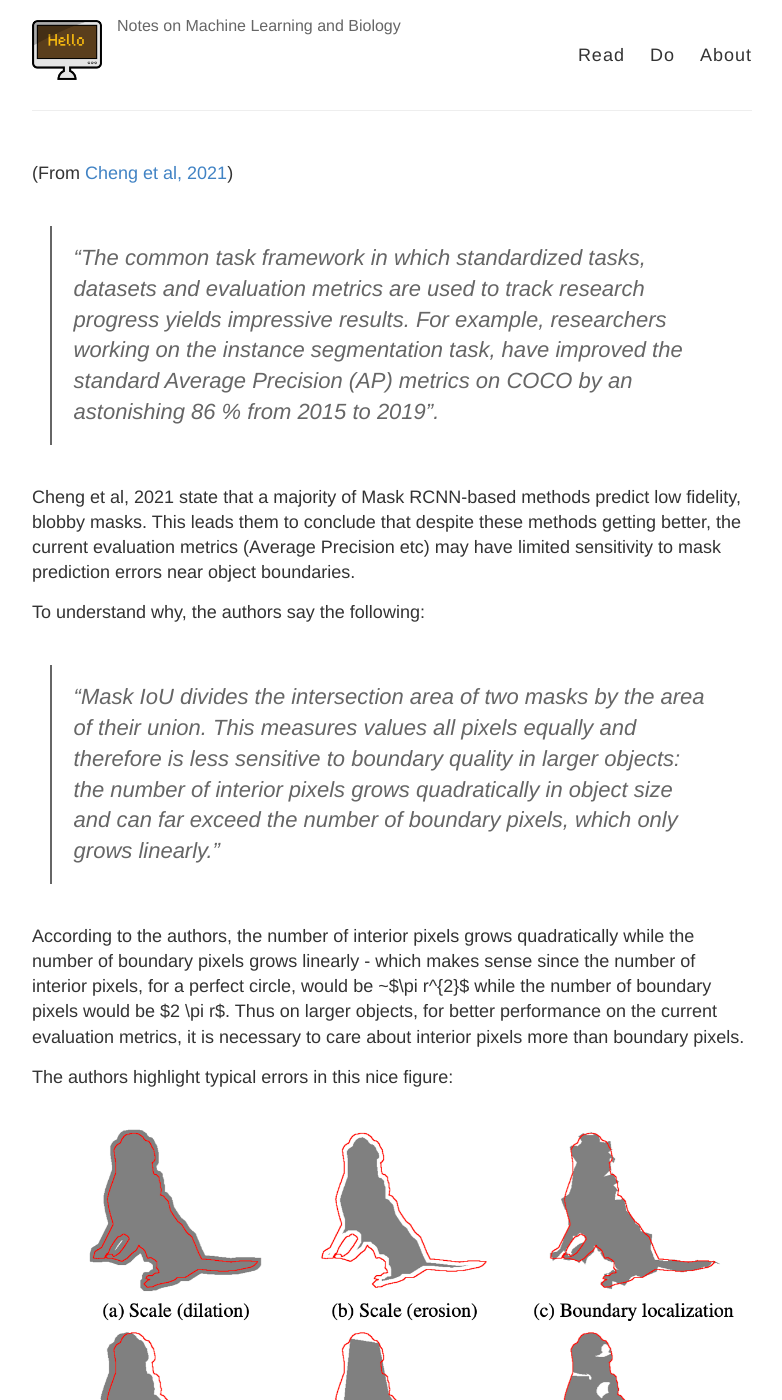
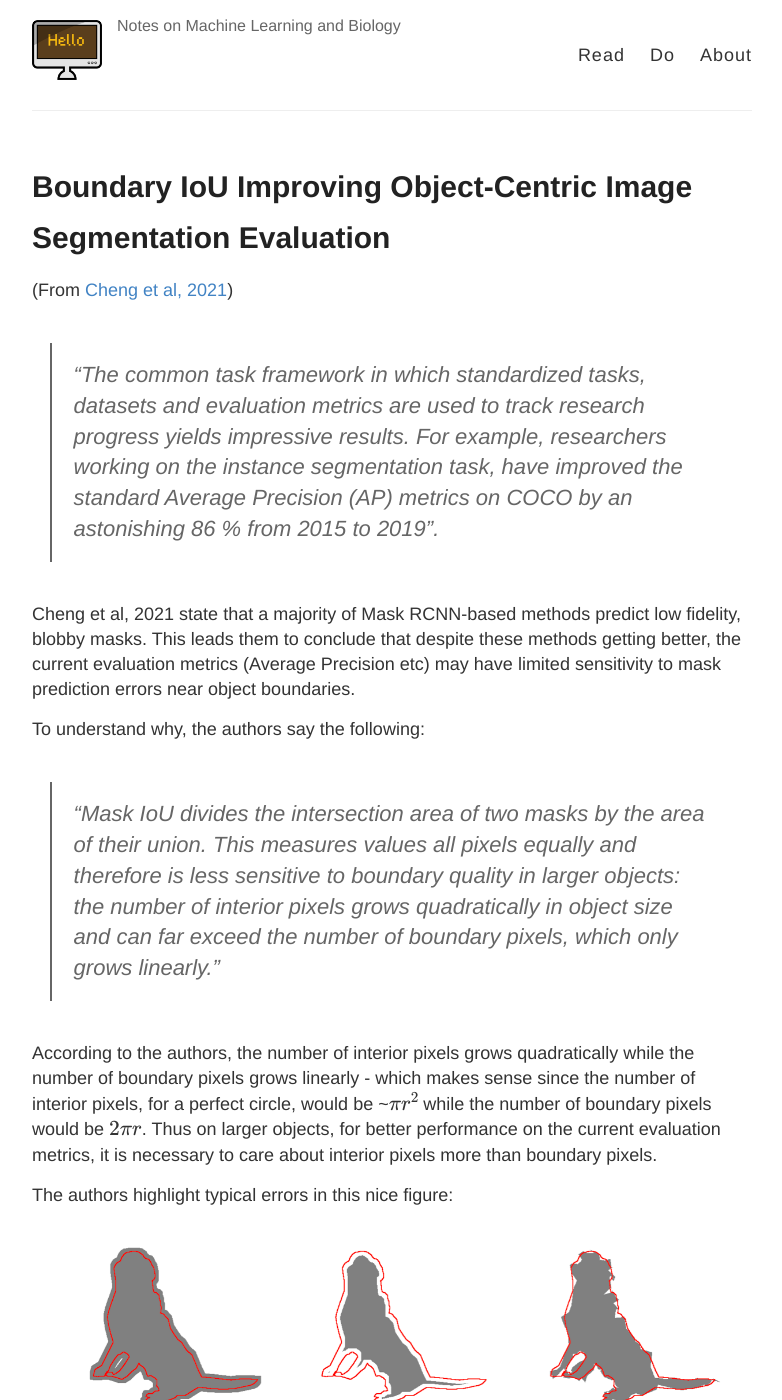
Before and after one commit to lmanan/lmanan.github.io, a Jekyll site: the page built from _posts/2021-05-01-Boundary-IoU-Improving-Object-Centric-Image-Segmentation-Evaluation.md, in a window 1280 px wide and 1400 px high. Shown: the whole window, without its empty margins (248-1030 px from the left). Built offline with Jekyll 4.4.1, drawn with Linux system fonts in a browser that asks for light colours; our own code applies the rules of GitHub Pages for plain Markdown files; formulas are drawn with MathJax 3; a script that is not in the unit is left out.

Commit message:
update title

```diff
--- a/_posts/2021-05-01-Boundary-IoU-Improving-Object-Centric-Image-Segmentation-Evaluation.md
+++ b/_posts/2021-05-01-Boundary-IoU-Improving-Object-Centric-Image-Segmentation-Evaluation.md
@@ -1,6 +1,6 @@
 ---
 layout: post
-title: Boundary IoU: Improving Object-Centric Image Segmentation Evaluation
+title: Boundary IoU Improving Object-Centric Image Segmentation Evaluation
 categories: Computer Vision
 tags:
 mathjax: true
```
